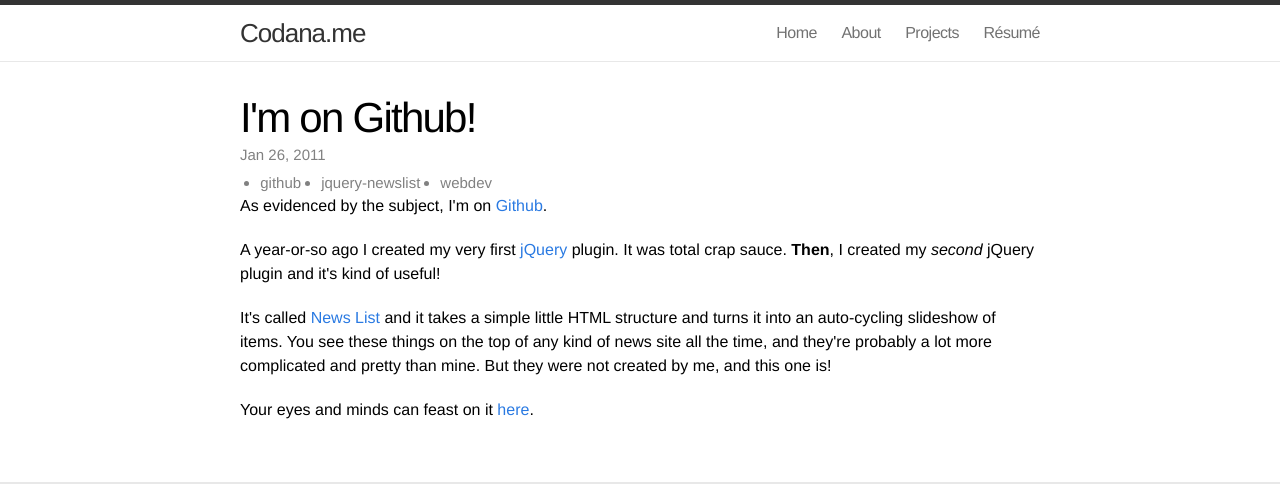
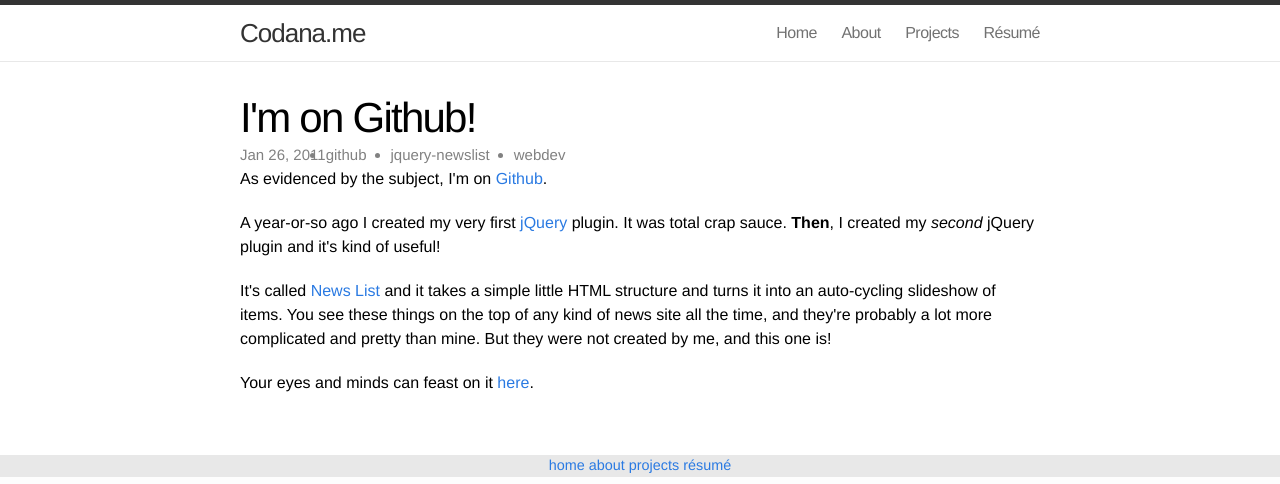
Before and after one commit to michaelchadwick/codana.me, a Jekyll site: the page built from _posts/2011-01-26-im-on-github.html, in a window 1280 px wide. Shown: the top 484 px of the page. Built offline with Jekyll 4.4.1, drawn with Linux system fonts in a browser that asks for light colours; grey boxes are pictures that could not be loaded.

Commit message:
fix up tags again more again again

```diff
--- a/_layouts/post.html
+++ b/_layouts/post.html
@@ -6,7 +6,7 @@
 
   <header class="post-header">
     <h1>{{ page.title }}</h1>
-    <p class="meta">
+    <p class="meta pretags">
     {{ page.date | date: "%b %-d, %Y" }}
     {% if page.author %}
       • {{ page.author }}
--- a/assets/css/custom.css
+++ b/assets/css/custom.css
@@ -75,7 +75,10 @@
   padding: 0 5px;
   border-right:1px solid #ccc;
 }
+.meta.pretags {
+  float: left;
+}
 .tags li {
   float: left;
-  margin-right: 20px;
+  margin-right: 24px;
 }
```
